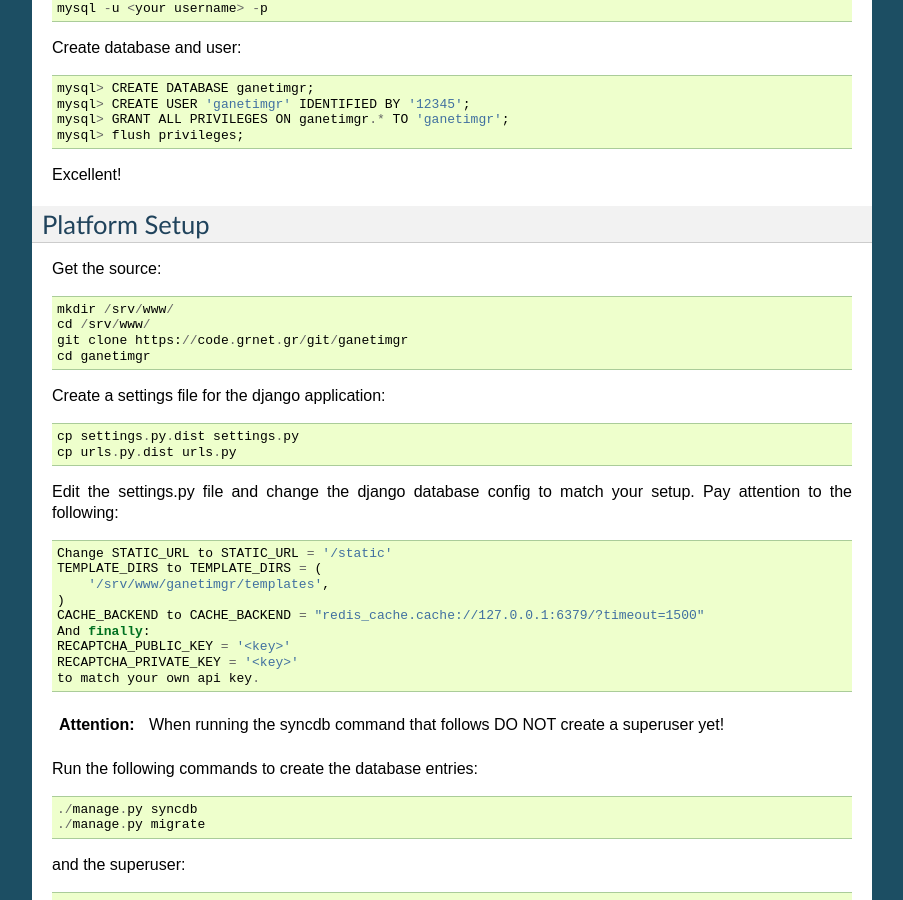
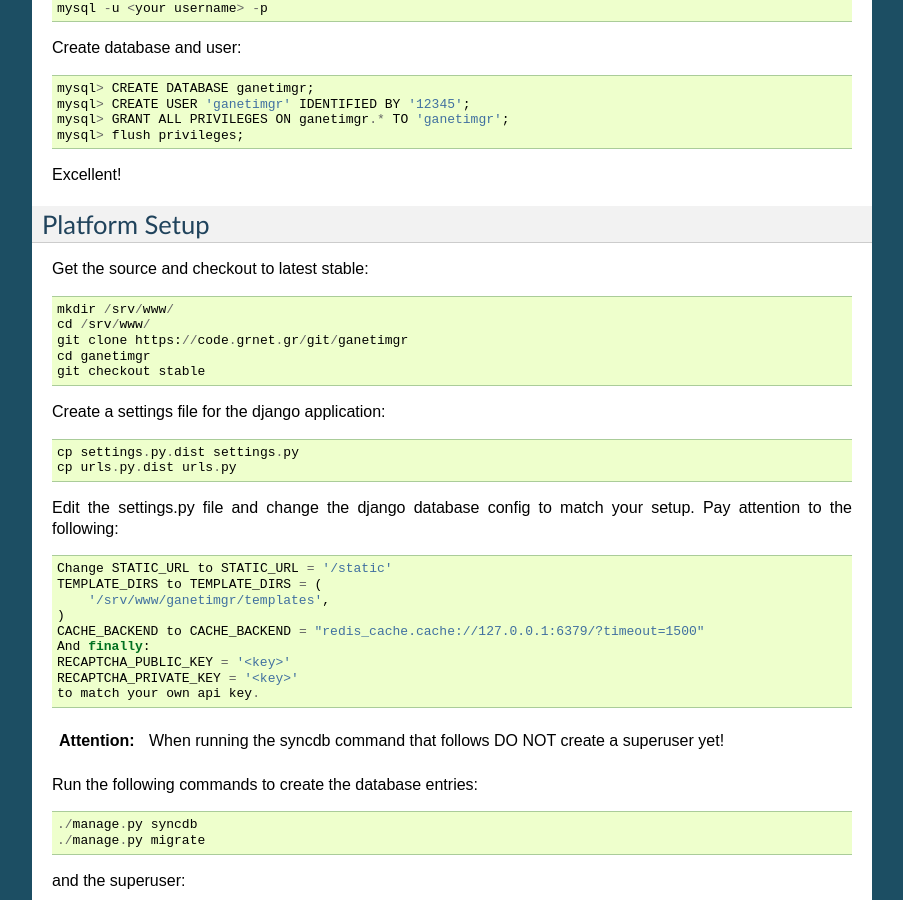
Before and after one commit to grnet/ganetimgr, a Sphinx documentation site: the page built from docs/source/install.rst, in a window 1280 px wide and 900 px high, scrolled down 775 px. Shown: the whole window, without its empty margins (198-1101 px from the left). Built offline with Sphinx 7.4.7, drawn with Linux system fonts in a browser that asks for light colours.

Commit message:
Update docs with latest stable checkout instructions

```diff
--- a/docs/source/install.rst
+++ b/docs/source/install.rst
@@ -52,12 +52,13 @@ Excellent!
 
 Platform Setup
 --------------
-Get the source::
+Get the source and checkout to latest stable::
 
     mkdir /srv/www/
     cd /srv/www/
     git clone https://code.grnet.gr/git/ganetimgr
     cd ganetimgr
+    git checkout stable
 
 Create a settings file for the django application::
 
```
